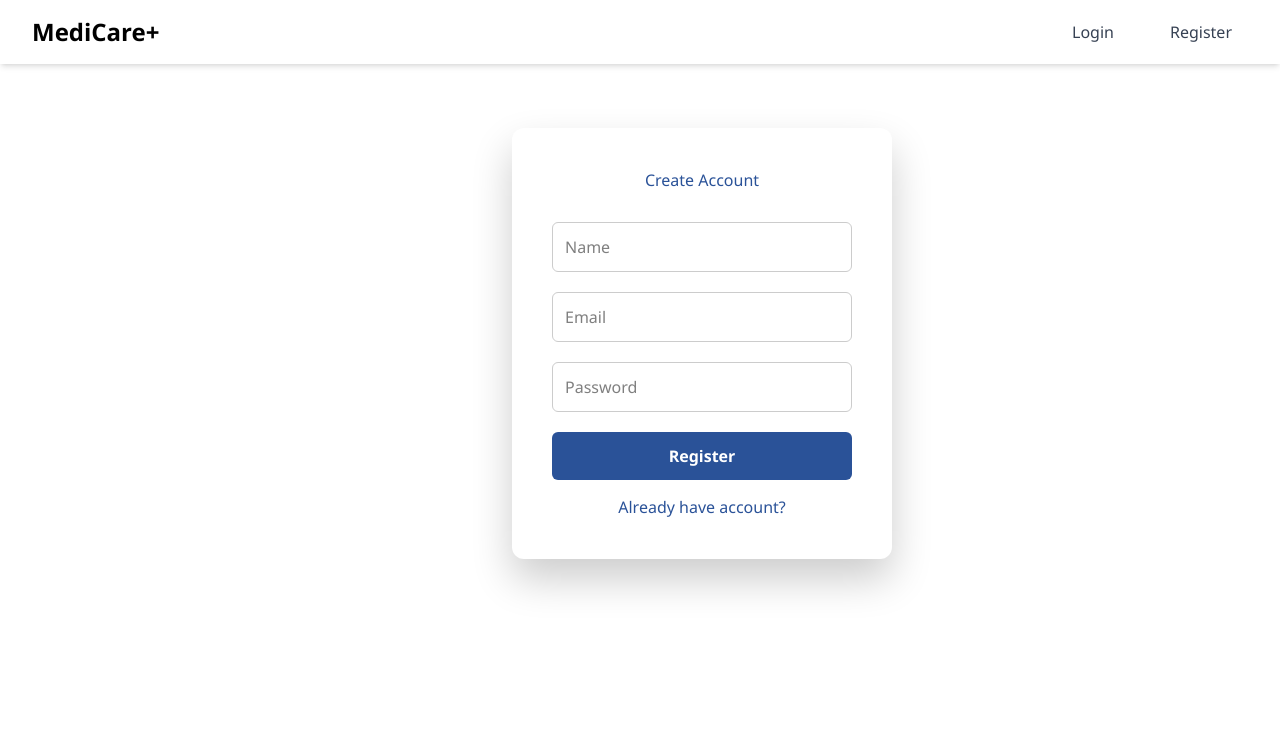
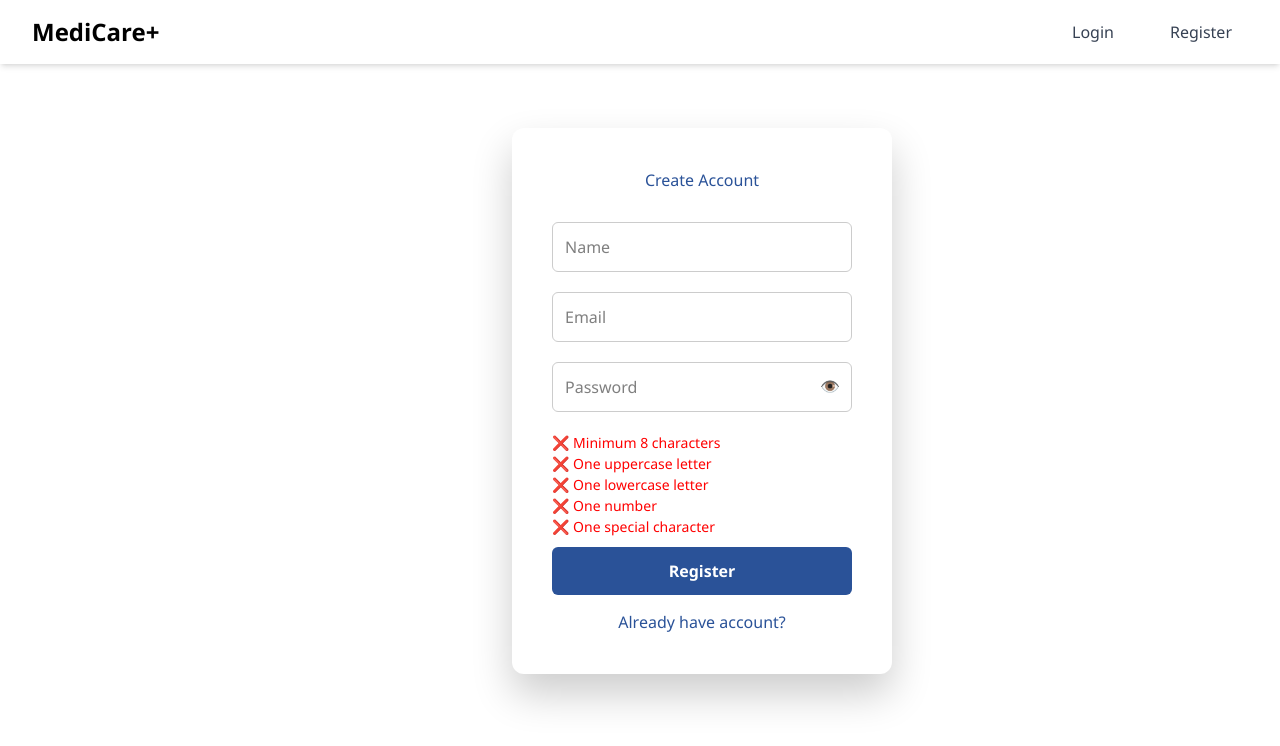
Before and after one commit to Nomikhan123786/Online-Hospital-Appointment, a React app in the folder frontend/: page /register in a window 1280 px wide. Shown: the top 746 px of the page. Built offline with nearby package versions, Linux system fonts and the light colour scheme; no server answers; the HTML template or start-up script is replaced by a standard one.

Commit message:
strong password validation

```diff
--- a/frontend/src/pages/auth/Register.jsx
+++ b/frontend/src/pages/auth/Register.jsx
@@ -1,32 +1,123 @@
 import { useState } from "react";
 import API from "../../services/axiosInstance";
 import { useNavigate, Link } from "react-router-dom";
-import '../../style/auth.css'
+import "../../style/auth.css";
 
 const Register = () => {
   const [form, setForm] = useState({});
+  const [showPassword, setShowPassword] = useState(false);
+  const [error, setError] = useState("");
+  const [password, setPassword] = useState("");
 
   const navigate = useNavigate();
 
-  const handleSubmit = async () => {
-    await API.post("/auth/register", form);
-    alert("OTP sent to your Email")
-    navigate("/verify-email");
+  // ✅ Password Validation Function
+  const validatePassword = (password) => {
+    const regex =
+      /^(?=.*[A-Z])(?=.*\d)(?=.*[@$!%*?&])[A-Za-z\d@$!%*?&]{8,}$/;
+    return regex.test(password);
   };
 
+  // ✅ Live validations
+  const validations = {
+    length: password.length >= 8,
+    uppercase: /[A-Z]/.test(password),
+    lowercase: /[a-z]/.test(password),
+    number: /\d/.test(password),
+    special: /[@$!%*?&]/.test(password),
+  };
+
+  // ✅ Submit
+  const handleSubmit = async () => {
+    if (!validatePassword(password)) {
+      setError(
+        "Password must be 8+ chars, include uppercase, number & special character"
+      );
+      return;
+    }
+
+    try {
+      await API.post("/auth/register", {
+        ...form,
+        password,
+      });
+      alert("OTP sent to your Email");
+      navigate("/verify-email");
+    } catch (err) {
+      setError("Registration failed");
+    }
+  };
 
   return (
-    <div className="auth-container animate-[fadeIn_0.6s_ease-in]">
+    <div className="auth-container">
       <h2>Create Account</h2>
 
-      <input placeholder="Name"
-        onChange={(e) => setForm({...form, name: e.target.value})} />
+      <input
+        placeholder="Name"
+        onChange={(e) =>
+          setForm({ ...form, name: e.target.value })
+        }
+      />
 
-      <input placeholder="Email"
-        onChange={(e) => setForm({...form, email: e.target.value})} />
+      <input
+        placeholder="Email"
+        onChange={(e) =>
+          setForm({ ...form, email: e.target.value })
+        }
+      />
 
-      <input type="password" placeholder="Password"
-        onChange={(e) => setForm({...form, password: e.target.value})} />
+      {/* Password Field */}
+      <div style={{ position: "relative" }}>
+        <input
+          type={showPassword ? "text" : "password"}
+          placeholder="Password"
+          value={password}
+          onChange={(e) => {
+            setPassword(e.target.value);
+          }}
+        />
+
+        <button
+          type="button"
+          onClick={() => setShowPassword(!showPassword)}
+          style={{
+            position: "absolute",
+            right: "20px",
+            width:"20px",
+            background: "none",
+            border: "none",
+            cursor: "pointer",
+          }}
+        >
+          {showPassword ? "🚫" : "👁️"}
+        </button>
+      </div>
+
+      {/* Live Validation */}
+      <div style={{ marginTop: "10px", fontSize: "14px" }}>
+        <p style={{ color: validations.length ? "green" : "red" }}>
+          {validations.length ? "✔" : "❌"} Minimum 8 characters
+        </p>
+
+        <p style={{ color: validations.uppercase ? "green" : "red" }}>
+          {validations.uppercase ? "✔" : "❌"} One uppercase letter
+        </p>
+
+        <p style={{ color: validations.lowercase ? "green" : "red" }}>
+          {validations.lowercase ? "✔" : "❌"} One lowercase letter
+        </p>
+
+        <p style={{ color: validations.number ? "green" : "red" }}>
+          {validations.number ? "✔" : "❌"} One number
+        </p>
+
+        <p style={{ color: validations.special ? "green" : "red" }}>
+          {validations.special ? "✔" : "❌"} One special character
+        </p>
+      </div>
+
+      {/* Error */}
+      {error && <p style={{ color: "red" }}>{error}</p>}
 
       <button onClick={handleSubmit}>Register</button>
 
--- a/frontend/src/pages/auth/login.jsx
+++ b/frontend/src/pages/auth/login.jsx
@@ -9,37 +9,34 @@ const Login = () => {
   const [form, setForm] = useState({});
   const [error, setError] = useState("");   // error state
 
+  const [showPassword, setShowPassword] = useState(false);
+
+  const validatePassword = (password) => {
+  const regex =
+    /^(?=.*[A-Z])(?=.*\d)(?=.*[@$!%*?&])[A-Za-z\d@$!%*?&]{8,}$/;
+
+  return regex.test(password);
+ };
+
   const { login } = useContext(AuthContext);
   const navigate = useNavigate();
 
   const handleLogin = async () => {
 
-    try {
-
-      const { data } = await API.post("/auth/login", form);
-
-      login(data);
-        localStorage.setItem("user", JSON.stringify(data));
-      const role = data.role;
-
-      if (role === "admin") {
-        navigate("/admin/doctors");
+  if (!validatePassword(form.password)) {
+    setError(
+      "Password must be 8+ chars, include uppercase, number & special character"
+    );
+    return;
   }
 
-      else if (role === "doctor") {
-        navigate("/doctor/dashboard");
+  try {
+    await API.post("/auth/register", form);
+    alert("OTP sent to your Email");
+    navigate("/verify-email");
+  } catch (err) {
+    setError("Registration failed");
   }
-
-      else {
-        navigate("/");
-      }
-
-    } catch (err) {
-
-      setError("Email or Password Invalid"); // show error
-
-    }
-
  };
 
   return (
@@ -57,13 +54,31 @@ const Login = () => {
         }
       />
 
+      <div style={{ position: "relative" }}>
         <input
-        type="password"
+          type={showPassword ? "text" : "password"}
           placeholder="Password"
           onChange={(e) =>
             setForm({ ...form, password: e.target.value })
           }
         />
+
+        <button
+          type="button"
+          onClick={() => setShowPassword(!showPassword)}
+          style={{
+            position: "absolute",
+            right: "20px",
+
+            background: "none",
+            width:"20px",
+            border: "none",
+            cursor: "pointer"
+          }}
+        >
+          {showPassword ? "🚫" : "👁️"}
+        </button>
+      </div>
 
       {/* ERROR MESSAGE */}
       {error && (
```
Also changed, not shown: 1 other file (tests, documents, lock files or other folders). Lines whose indentation alone changed are shown as unchanged.
